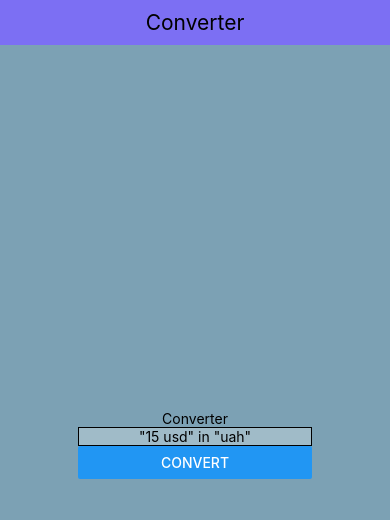
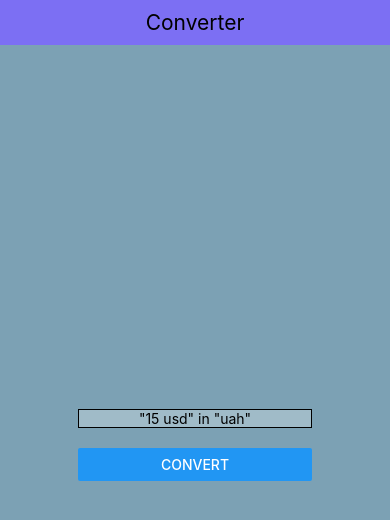
Before and after one commit to menzheha-maksym/react-native-currency-converter, a React Native app: screen / in a window 390 px wide. Shown: the top 520 px of the page. Built offline with nearby package versions, Linux system fonts and the light colour scheme.

Commit message:
add margin to button in converter page

```diff
--- a/src/pages/Converter.tsx
+++ b/src/pages/Converter.tsx
@@ -1,5 +1,5 @@
 import React from 'react';
-import {Button, StyleSheet, Text, TextInput, View} from 'react-native';
+import {Button, StyleSheet, TextInput, View} from 'react-native';
 
 const styles = StyleSheet.create({
   container: {
@@ -20,15 +20,13 @@ const styles = StyleSheet.create({
   },
   button: {
     width: '60%',
+    marginTop: 20,
   },
 });
 
 const Converter: React.FC<{}> = ({}) => {
   return (
     <View style={styles.container}>
-      <View style={styles.title}>
-        <Text>Converter</Text>
-      </View>
       <TextInput style={styles.input} placeholder='"15 usd" in "uah"' />
       <View style={styles.button}>
         <Button title="Convert" />
```
